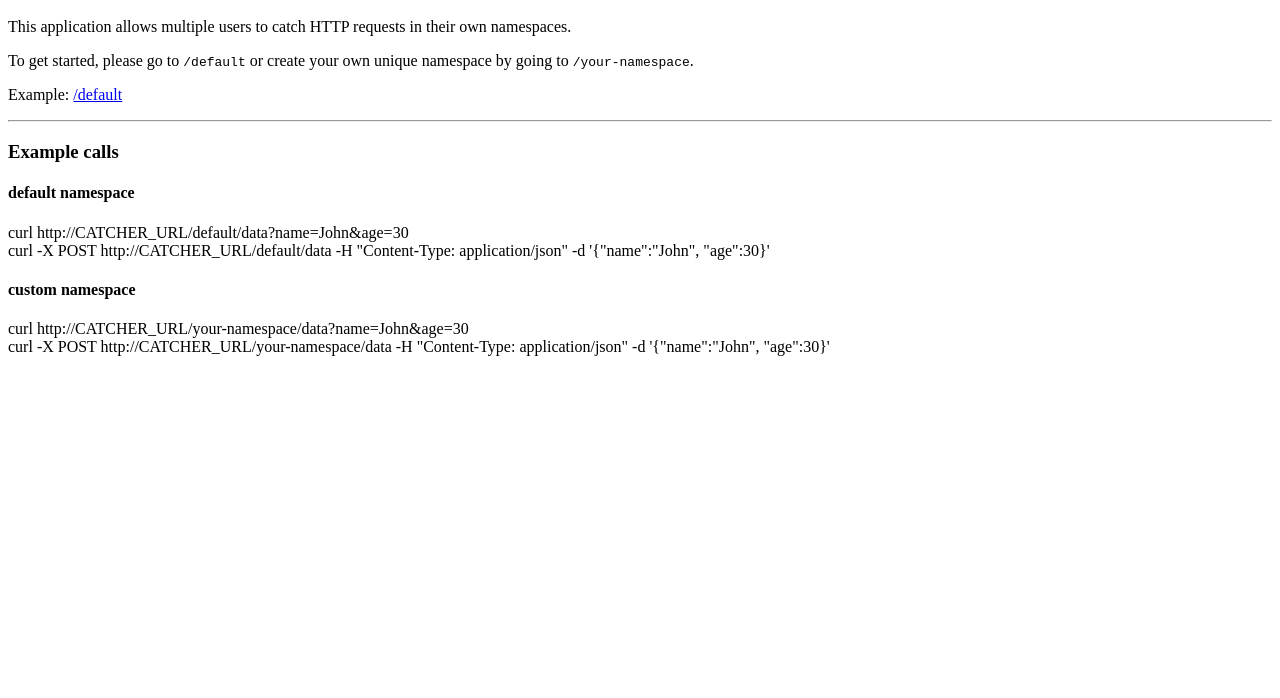
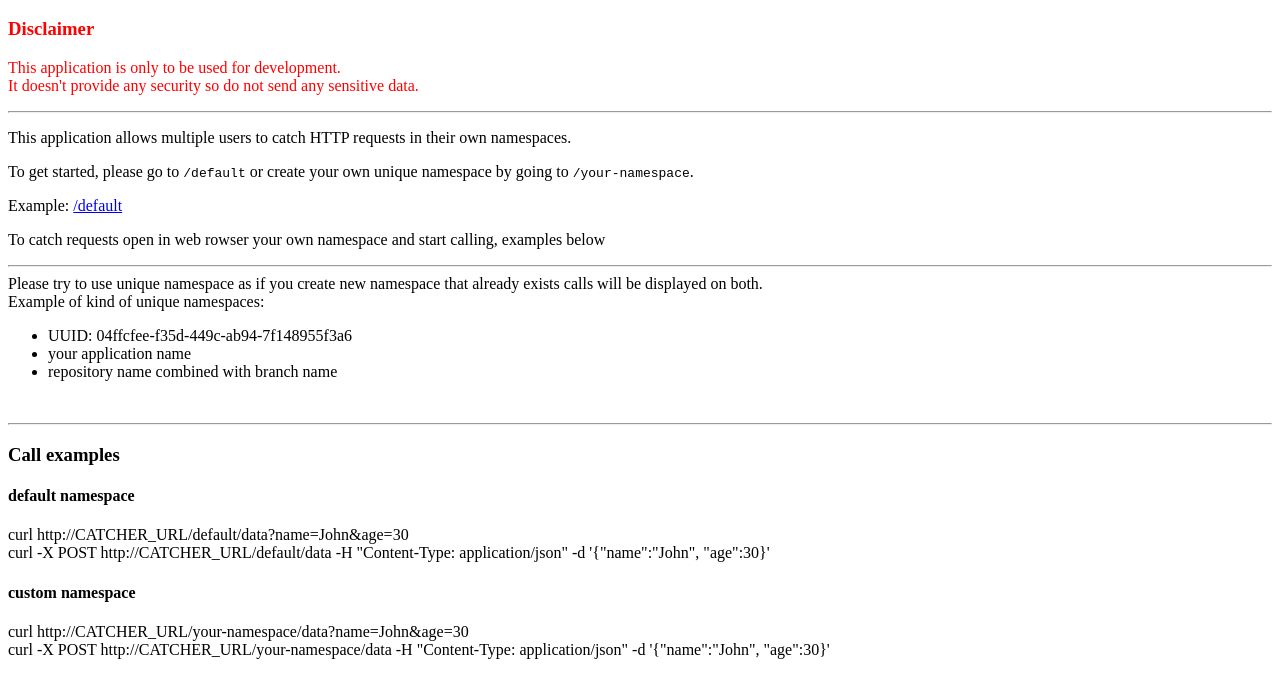
Before and after one commit to mysiar/request_catcher, a website: page index.html in a window 1280 px wide. Shown: the part 48-746 px from the top of the page. Drawn offline with Linux system fonts and the light colour scheme.

Commit message:
more_functionality: added multi namespaceses, clear request button and self_test call on page load

```diff
--- a/index.html
+++ b/index.html
@@ -1,9 +1,27 @@
 <h1>Welcome to Request Catcher</h1>
+<h3 style="color: red !important;">Disclaimer</h3>
+<p style="color: red !important;">This application is only to be used for development.<br>
+    It doesn't provide any security so do not send any sensitive data.</p>
+<hr>
 <p>This application allows multiple users to catch HTTP requests in their own namespaces.</p>
-<p>To get started, please go to <code>/default</code> or create your own unique namespace by going to <code>/your-namespace</code>.</p>
+<p>To get started, please go to <code>/default</code> or create your own unique namespace by going to <code>/your-namespace</code>.
+</p>
 <p>Example: <a href="/default">/default</a></p>
+<p>To catch requests open in web rowser your own namespace and start calling, examples below</p>
 <hr>
-<h3>Example calls</h3>
+Please try to use unique namespace as if you create new namespace that already exists calls will be displayed on both.
+<br>
+Example of kind of unique namespaces:
+<ul>
+    <li>UUID: 04ffcfee-f35d-449c-ab94-7f148955f3a6</li>
+    <li>your application name</li>
+    <li>repository name combined with branch name</li>
+</ul>
+<br>
+
+
+<hr>
+<h3>Call examples</h3>
 <h4>default namespace</h4>
 curl http://CATCHER_URL/default/data?name=John&age=30
 <br>
--- a/package.json
+++ b/package.json
@@ -10,8 +10,8 @@
   "author": "",
   "license": "ISC",
   "dependencies": {
-    "express": "^4.18.2",
-    "socket.io": "^4.6.1",
-    "path": "^0.12.7"
+    "express": "^4.21.0",
+    "path": "^0.12.7",
+    "socket.io": "^4.8.0"
   }
 }
```
Also changed, not shown: app.js (+11 -16 lines), requests.html (+3 -4 lines), README.md, 2 other files.
